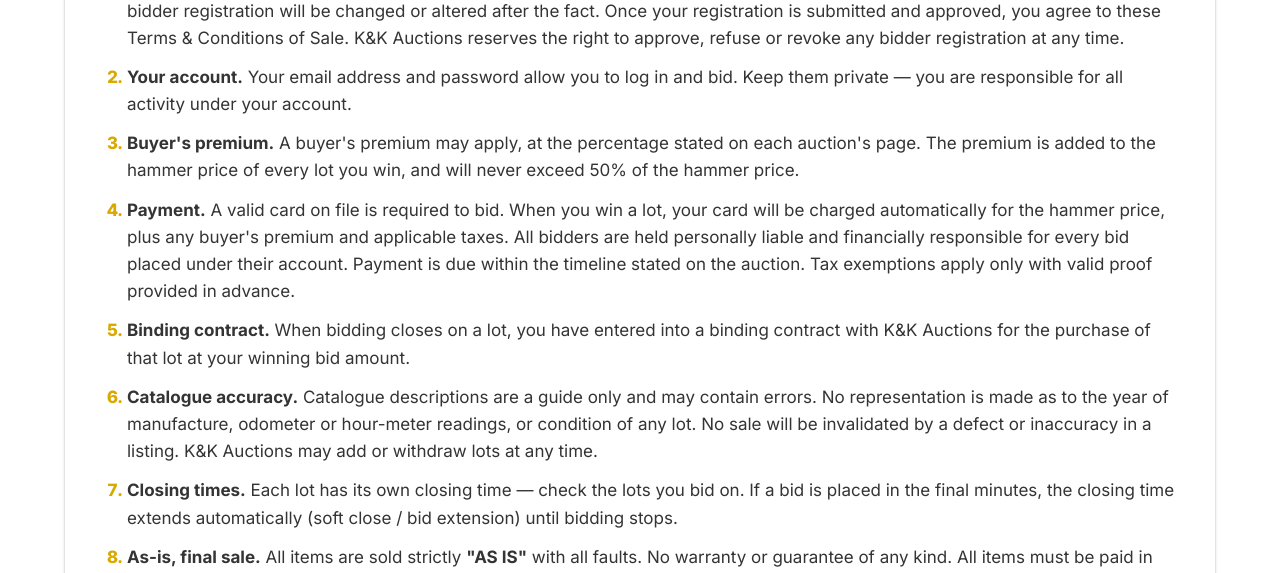
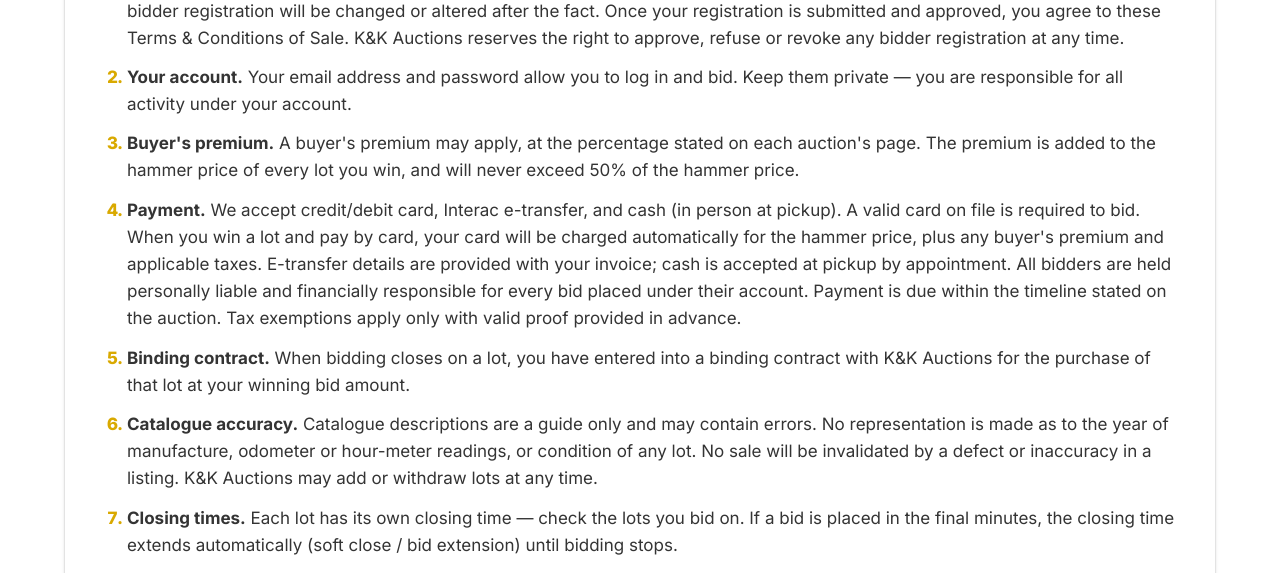
Before and after one commit to jamalkhudayar-glitch/kk-auctions, a Flask app: page /terms in a window 1280 px wide. Shown: the part 788-1361 px from the top of the page. Run offline with Flask 3, Linux system fonts and the light colour scheme.

Commit message:
Cash + e-transfer payments: lot page, terms, admin manual payment recording

```diff
--- a/templates/terms.html
+++ b/templates/terms.html
@@ -36,8 +36,10 @@
   page. The premium is added to the hammer price of every lot you win, and will never exceed 50% of the
   hammer price.</li>
 
-  <li><strong>Payment.</strong> A valid card on file is required to bid. When you win a lot, your card will be
-  charged automatically for the hammer price, plus any buyer's premium and applicable taxes. All bidders are
+  <li><strong>Payment.</strong> We accept credit/debit card, Interac e-transfer, and cash (in person at
+  pickup). A valid card on file is required to bid. When you win a lot and pay by card, your card will be
+  charged automatically for the hammer price, plus any buyer's premium and applicable taxes. E-transfer
+  details are provided with your invoice; cash is accepted at pickup by appointment. All bidders are
   held personally liable and financially responsible for every bid placed under their account. Payment is due
   within the timeline stated on the auction. Tax exemptions apply only with valid proof provided in advance.</li>
 
```
